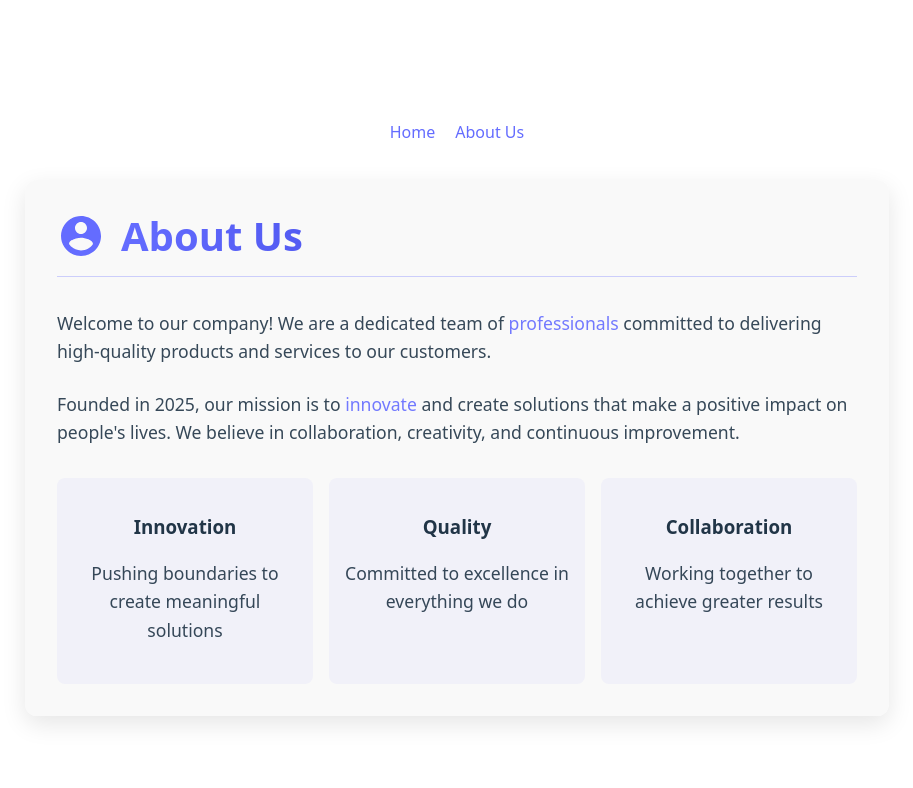
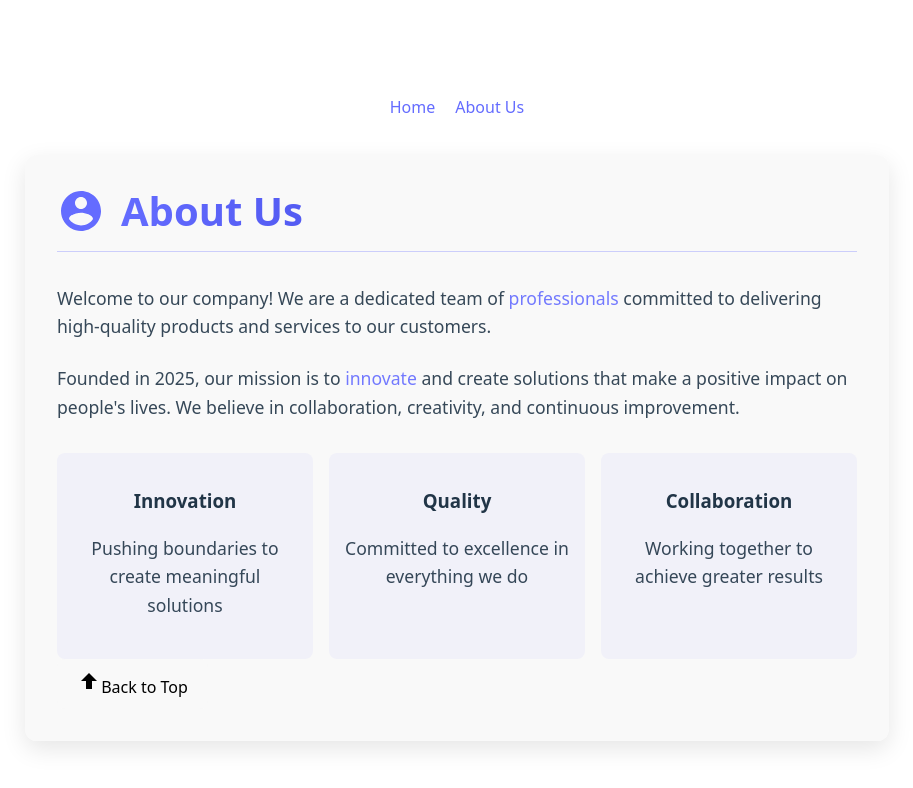
Before and after one commit to wisamalkhatib/mmm, a React (Vite) app: page /about in a window 1280 px wide. Shown: the top 788 px of the page, without its empty margins (183-1096 px from the left). Built offline with nearby package versions, Linux system fonts and the light colour scheme.

Commit message:
auto-commit

```diff
--- a/src/pages/AboutUs.jsx
+++ b/src/pages/AboutUs.jsx
@@ -2,6 +2,13 @@ import React from 'react';
 import './AboutUs.css';
 
 function AboutUs() {
+  const scrollToTop = () => {
+    window.scrollTo({
+      top: 0,
+      behavior: 'smooth'
+    });
+  };
+
   return (
     <div className="about-us-container">
       <div className="about-us-header">
@@ -38,6 +45,17 @@ function AboutUs() {
           <p>Working together to achieve greater results</p>
         </div>
       </div>
+
+      <button
+        className="back-to-top-button"
+        onClick={scrollToTop}
+        aria-label="Back to top"
+      >
+        <svg xmlns="http://www.w3.org/2000/svg" viewBox="0 0 24 24" width="24" height="24">
+          <path d="M12 4l-8 8h5v8h6v-8h5z" fill="currentColor" />
+        </svg>
+        Back to Top
+      </button>
     </div>
   );
 }
```
